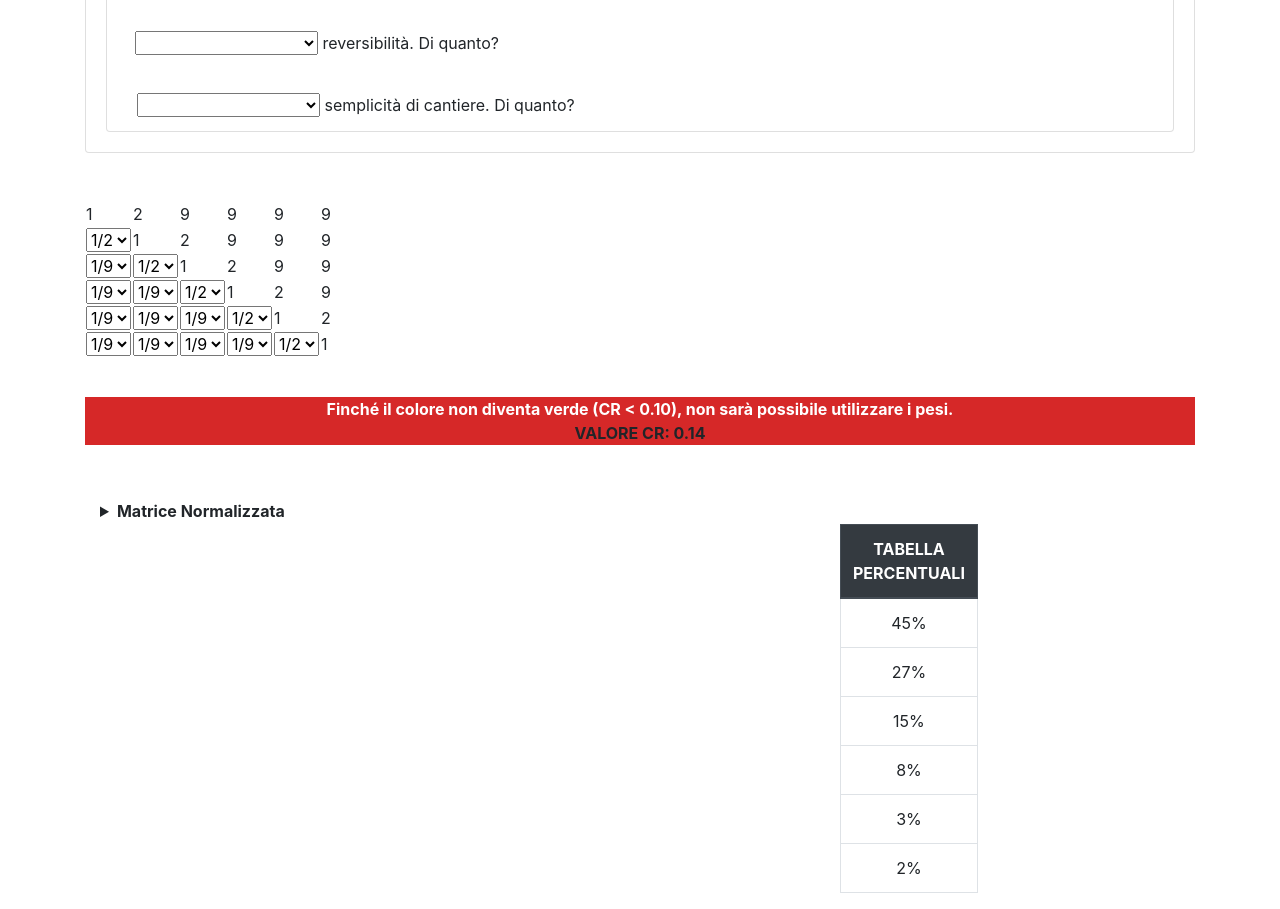
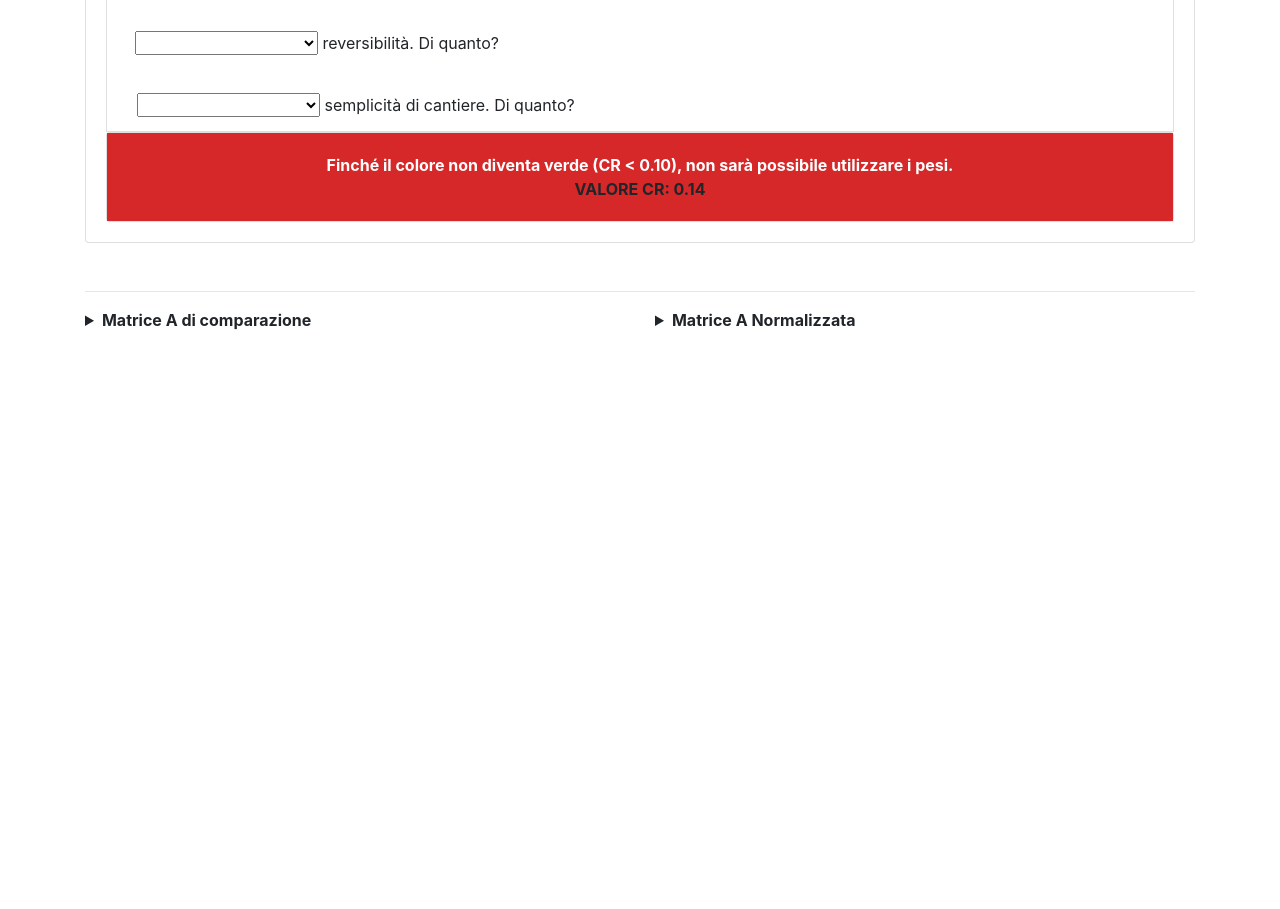
Before and after one commit to Vallo22/classe_energetica_project, an Angular app in the folder frontend/: page /matrice in a window 1280 px wide. Shown: the part 1200-2109 px from the top of the page. After the commit the page ends 1580 px from the top, so only its background shows below. Built offline with nearby package versions, Linux system fonts and the light colour scheme.

Commit message:
bug caratt + correzioni grafiche matrice

```diff
--- a/frontend/src/app/matrice-comparazione/matrice-comparazione.component.css
+++ b/frontend/src/app/matrice-comparazione/matrice-comparazione.component.css
@@ -9,8 +9,3 @@
 .pulsante{
     text-align: center;
 }
-
-.legenda{
-    font-size: 86%;
-    white-space: nowrap;
-}
--- a/frontend/src/app/matrice-comparazione/matrice-comparazione.component.html
+++ b/frontend/src/app/matrice-comparazione/matrice-comparazione.component.html
@@ -1,4 +1,5 @@
 <div class="container">
+
     <div class="titolo" style="text-align: center;margin-top: 30px; font-size: 30px;">
         <p><strong>Comparazione a coppie tra i criteri (Analytic Hierarchy Process)</strong>
     </div>
@@ -494,64 +495,92 @@
                     </td>
                     </tr>
                 </li>
-            </ul>
-
-        </div>
-    </div>
-
-
-
-
-
-    <tr *ngFor="let row of matrix; index as r">
-        <td *ngFor="let column of row; index as c">
-
-            <select [(ngModel)]="oggetto[r][c]" (change)="onSelectChange(r,c)" *ngIf="r > c">
-                <option [ngValue]="a.num" *ngFor="let a of arrayComparazione">
-                    {{a.char}}
-                </option>
-
-            </select>
-            <div *ngIf=" c >= r">
-                {{oggetto[r][c]}}
-            </div>
-        </td>
-    </tr>
-
-
-
-
-    <div [ngClass]="{'crGood': cr < 0.1, 'crBad': cr >= 0.1}"
-        style="margin-bottom: 30px; margin-top: 40px; text-align: center;">
+                <li class="card">
+                    <div class="card-body" [ngClass]="{'crGood': cr < 0.1, 'crBad': cr >= 0.1}"
+                        style="text-align: center;">
                         <div style="color: white">
-            <strong>Finché il colore non diventa verde (CR < 0.10), non sarà possibile utilizzare i pesi.</strong>
+                            <strong>Finché il colore non diventa verde (CR < 0.10), non sarà possibile utilizzare i
+                                    pesi.</strong>
                         </div>
                         <strong> VALORE CR: {{cr | number: '1.2-2'}}</strong>
-    </div>
                         <div class="pulsante">
                             <button *ngIf="cr < 0.1" class="btn btn-info" style="align-content: center;"
                                 (click)="trasferisciPonderazione()">
                                 Premi per ottenere i pesi
                             </button>
-        <!---->
+                        </div>
+                    </div>
+                </li>
+            </ul>
+        </div>
     </div>
 
+    <hr>
 
-    <label></label>
-
-    <div class="container tabelle">
-
-        <!-- Colonne per tabelle -->
     <div class="overflow-auto">
         <div class="row">
-                <div class="col-lg-4">
+
+            <div class="col-lg-3">
                 <details>
-                        <summary><b>Matrice Normalizzata</b></summary>
+                    <summary><strong>Matrice A di comparazione</strong></summary>
+                    <td class="tabella">
+                        <table class="table table-bordered">
+                            <thead class="thead-dark">
+                                <tr style="font-size: 20px;">
+                                    <th scope="col">
+                                    </th>
+                                    <th scope="col">MDC
+                                    </th>
+                                    <th scope="col">EFF
+                                    </th>
+                                    <th scope="col">CV
+                                    </th>
+                                    <th scope="col">REV
+                                    </th>
+                                    <th scope="col">SDC
+                                    </th>
+                                    <th scope="col">EDI
+                                    </th>
+                                </tr>
+                            </thead>
+                            <tbody>
+                                <tr *ngFor="let row of matrix; index as r ">
+                                    <th scope="row" style="font-size: 20px;">{{arrayStringhe[r]}}
+                                    </th>
+                                    <td *ngFor="let column of row; index as c">
+                                        <select [(ngModel)]="oggetto[r][c]" (change)="onSelectChange(r,c)" *ngIf="r > c"
+                                            style="font-size: 15px;">
+                                            <option [ngValue]="a.num" *ngFor="let a of arrayComparazione">
+                                                {{a.char}}
+                                            </option>
+                                        </select>
+                                        <div *ngIf=" c >= r" style="font-size: 15px;">
+                                            {{oggetto[r][c]}}
+                                        </div>
+                                    </td>
+                                </tr>
+                                <tr>
+                                    <th scope="row" style="font-size: 20px;">TOT
+                                    </th>
+                                    <td style="font-size: 15px;" *ngFor="let risultato of matrixRisultati">
+                                        {{risultato | number: '1.2-2'}}
+                                    </td>
+                                </tr>
+                            </tbody>
+                        </table>
+                    </td>
+                </details>
+            </div>
+
+            <div class="col-lg-3"></div>
+
+            <div class="col-lg-3">
+                <details>
+                    <summary><strong>Matrice A Normalizzata</strong></summary>
                     <div class="Second_table" style="float: left; margin-right: 30px;">
                         <table class="table table-bordered">
                             <thead class="thead-dark">
                                 <th>
-                                        MATRICE NORMALIZZATA
                                 </th>
                                 <th>
                                 </th>
@@ -563,8 +592,8 @@
                                 </th>
                                 <th>
                                 </th>
-                                    <th>
-                                        PONDERAZIONE (VETTORE P)
+                                <th style="font-size: 20px;">
+                                    PONDERAZIONE
                                 </th>
                             </thead>
                             <tr *ngFor="let row of matrix; index as r">
@@ -575,33 +604,14 @@
                                 </td>
                                 <td>
                                     {{ponderazione[r] | number: '1.2-2'}}
-                                        <!--{{ponderazione[r] * 100 | number: '1.0-0'}}%-->
                                 </td>
                             </tr>
                         </table>
                     </div>
                 </details>
-                </div><!-- /.col-lg-4 -->
-                <div class="col-lg-4">
-                    <!-- Colonna vuota -->
-                </div><!-- /.col-lg-4 -->
-
-                <div class="col-lg-4">
-                    <table class="table table-bordered" style="text-align: center; width: 30px; margin-top: 25px;">
-                        <thead class="thead-dark">
-                            <th>
-                                TABELLA PERCENTUALI
-                            </th>
-                        </thead>
-                        <tr *ngFor="let row of matrix; index as r">
-                            <td>
-                                {{ponderazione[r]*100 | number: '1.0-0'}}%
-                                <!--{{ponderazione[r] * 100 | number: '1.0-0'}}%-->
-                            </td>
-                        </tr>
-                    </table>
-                </div><!-- /.col-lg-4 -->
-            </div><!-- /.row -->
             </div>
-    </div><!-- /.container -->
         </div>
+    </div>
+<label></label>
+<br><br>
+</div>
--- a/frontend/src/app/matrice-comparazione/matrice-comparazione.component.ts
+++ b/frontend/src/app/matrice-comparazione/matrice-comparazione.component.ts
@@ -54,6 +54,15 @@ export class MatriceComparazioneComponent implements OnInit {
   scelta13 = ''
   scelta14 = ''
   scelta15 = ''
+
+  arrayStringhe = [
+    "MDC",
+    "EFF",
+    "CV",
+    "REV",
+    "SDC",
+    "EDI"
+  ]
 
   arrayComparazioneFrazioni = [
     { id: 1, char: "1.", num: 1 / 9 },
--- a/frontend/src/app/tipo-struttura/tipo-struttura.component.html
+++ b/frontend/src/app/tipo-struttura/tipo-struttura.component.html
@@ -47,6 +47,7 @@
         <div class="form-group">
           <select [(ngModel)]="selectArr" style="margin-top: 30px;" value="struttura" (change)="onChangeCaratteristicheQualitative($event.target.value)"
           class="form-control" id="structure" name="struttura">
+          <option disabled selected [value]="0">Seleziona</option>
             <option [value]="i" *ngFor="let array4 of caratteristiche; index as i">
               {{array4.caratteristicheQualitative}}
             </option>
--- a/frontend/src/app/tipo-struttura/tipo-struttura.component.ts
+++ b/frontend/src/app/tipo-struttura/tipo-struttura.component.ts
@@ -122,9 +122,12 @@ export class TipoStrutturaComponent implements OnInit {
     this.caratteristiche = this.selectedElementDue[index].carattQualit
     this.selectArr = 0;
     this.onChangeCaratteristicheQualitative(0);
+
   }
 
   onChangeCaratteristicheQualitative(index: number) {
+    if(index === 0) {
+      this.variabileIntervento = null} else {
     this.variabileIntervento = []
     let elemento = this.selectedElementDue[this.selectedIndexDue]
     let caratteristica = this.caratteristiche[index]
@@ -133,6 +136,7 @@ export class TipoStrutturaComponent implements OnInit {
         this.variabileIntervento.push(t);
       }
     })
+  }
     console.log(this.variabileIntervento)
   }
 
```
Lines whose indentation alone changed are shown as unchanged.
